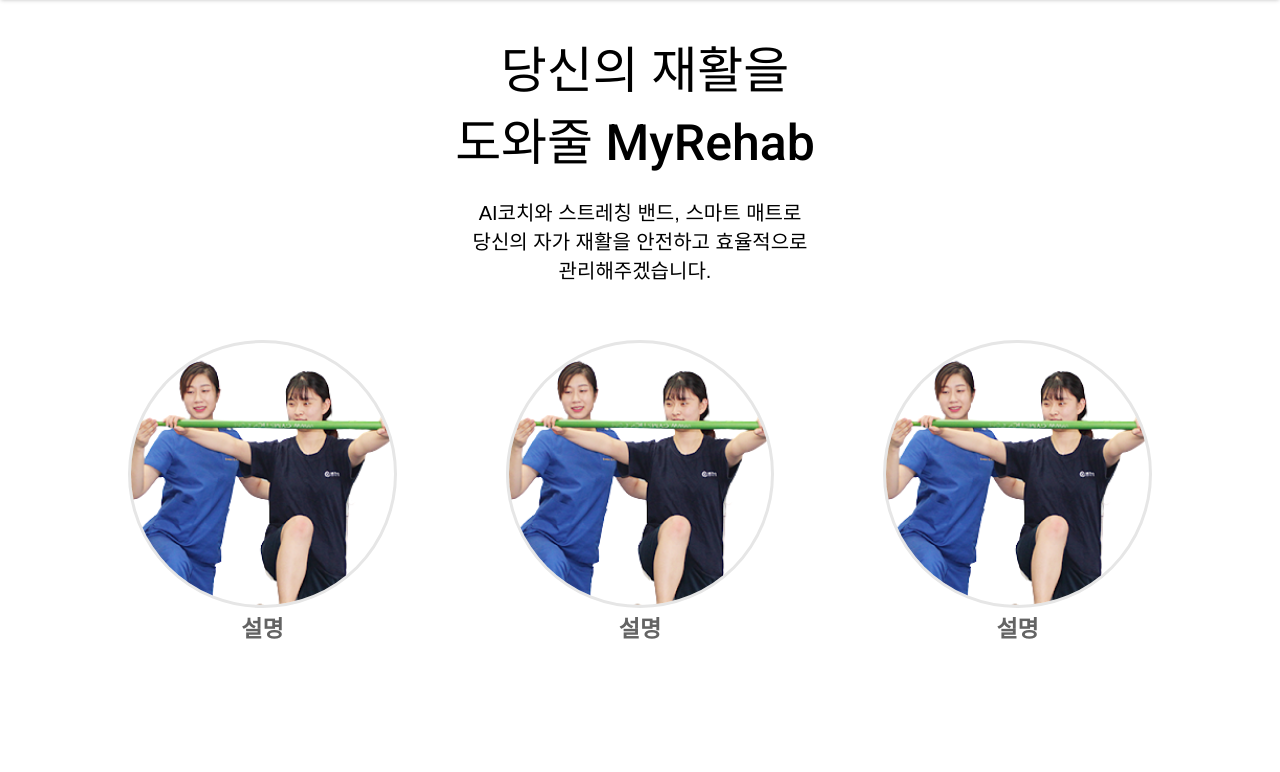
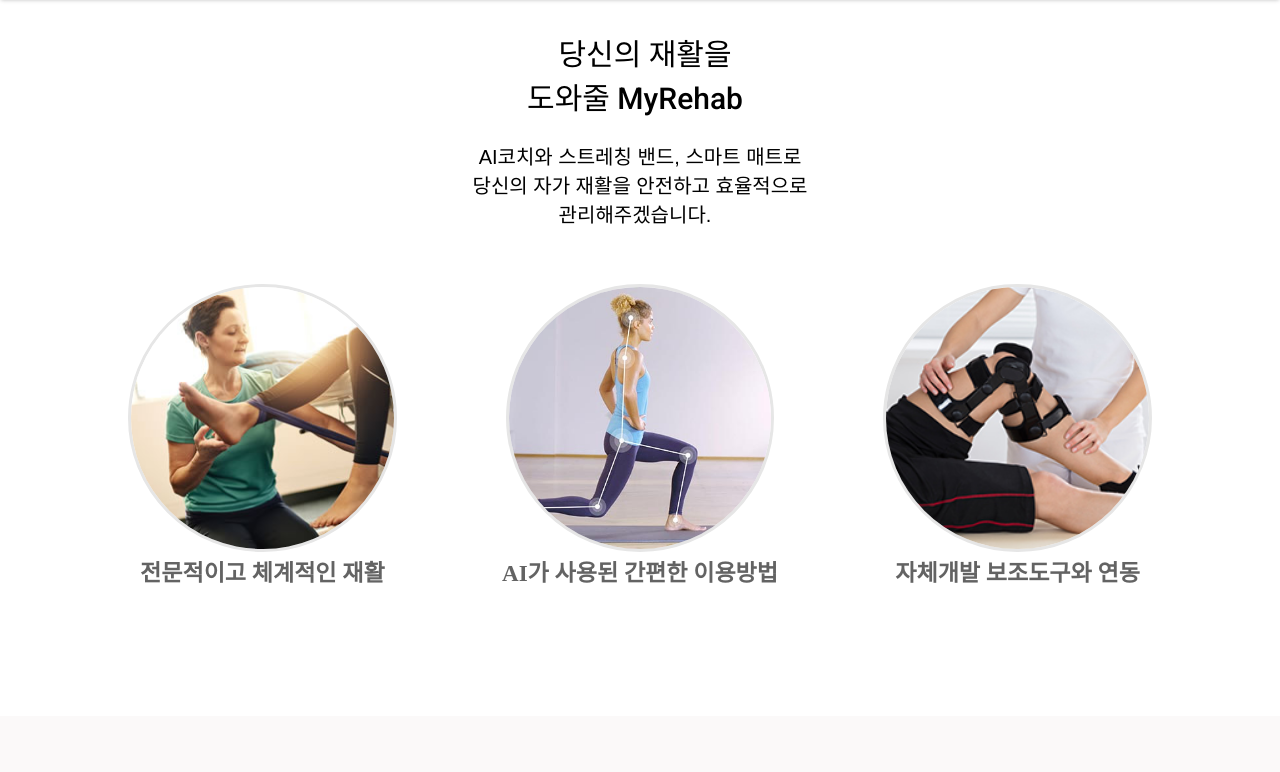
Before and after one commit to yoo-myeong/MyRehab, a Django app: page / in a window 1280 px wide. Shown: the part 124-896 px from the top of the page. After the commit the page ends 707 px from the top, so only its background shows below. Run offline with Django 3.2, Linux system fonts and the light colour scheme; some web fonts are replaced.

Commit message:
design : index img, 설명 글 수정

```diff
--- a/templates/rehab/index.html
+++ b/templates/rehab/index.html
@@ -3,11 +3,11 @@
 {% block content %}
 <!-- start -->
 <div style="width:100%;text-align:center;margin-top:30px;margin-bottom:30px; ">
-        <a style="font-weight:550;font-size : 50px;margin-top: 30px;padding-bottom: 30px;">
+        <a style="font-weight:550;font-size : 30px;margin-top: 30px;padding-bottom: 30px;">
             당신의 재활을 <br>
             도와줄 MyRehab <br>
         </a>
-        <a style="margin-top : 20px;font-family: sans-serif;font-size : 20px;">
+        <a style="margin-top : 15px;font-family: sans-serif;font-size : 20px;">
             <br>
             AI코치와 스트레칭 밴드, 스마트 매트로 <br>
             당신의 자가 재활을 안전하고 효율적으로 <br>
@@ -17,16 +17,16 @@
 </div>
 <div class = "circleBox" style="width:100%; display: flex;justify-content: space-between; padding:10vw; padding-top:2vw;">
     <div style="text-align:center;">
-        <img class="circle-img" src="{% static 'img/rehab.png/' %}">
-        <h1> 설명 </h1>
+        <img class="circle-img" src="{% static 'img/teach.jpg/' %}">
+        <h1> 전문적이고 체계적인 재활 </h1>
     </div>
     <div style="text-align:center;">
-        <img class="circle-img" src="{% static 'img/rehab.png/' %}">
-        <h1> 설명 </h1>
+        <img class="circle-img" src="{% static 'img/ai.jpg/' %}">
+        <h1> AI가 사용된 간편한 이용방법 </h1>
     </div>
     <div style="text-align:center;">
-        <img class="circle-img" src="{% static 'img/rehab.png/' %}">
-        <h1> 설명 </h1>
+        <img class="circle-img" src="{% static 'img/embedded.jpg/' %}">
+        <h1> 자체개발 보조도구와 연동 </h1>
     </div>
 </div>
 
```
Also changed, not shown: static/img/ai.jpg, static/img/embedded.jpg (added), static/img/teach.jpg (added).
